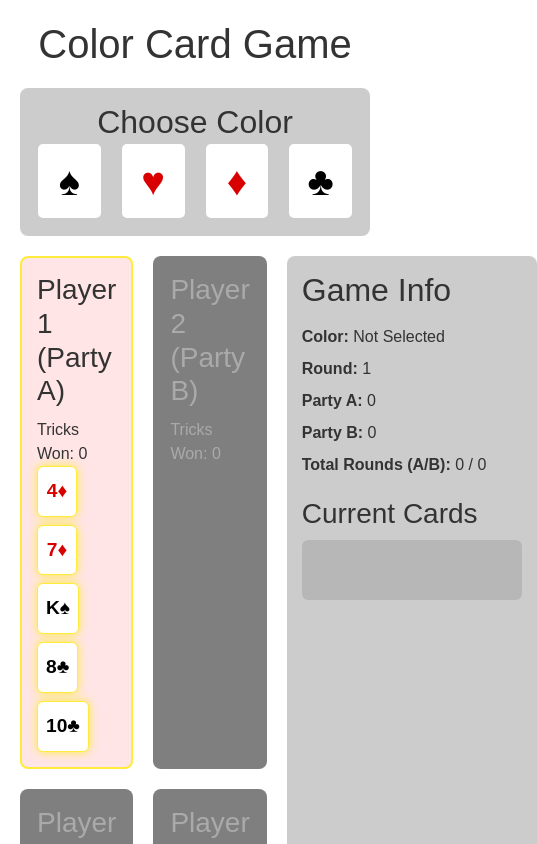
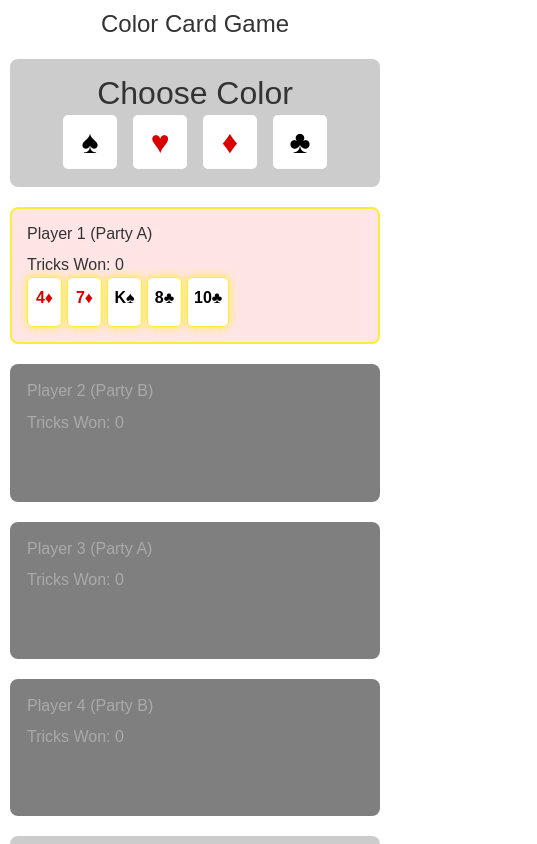
Before and after one commit to murtazaalmas/Dubai, an Angular app: page / in a window 390 px wide. Shown: the top 844 px of the page, 537 px wide, since content can reach past the window. Built offline with nearby package versions, Linux system fonts and the light colour scheme.

Commit message:
card game 6

```diff
--- a/src/app/components/color-game/color-game.component.html
+++ b/src/app/components/color-game/color-game.component.html
@@ -28,8 +28,8 @@
         <p>Tricks Won: {{ player.tricksWon.length }}</p>
         <div class="player-hand">
           <div *ngFor="let card of player.hand" class="card"
-            [class.playable]="isCardPlayable(card, player.hand) && gameState.players[gameState.currentPlayerIndex].id === player.id"
-            [class.disabled]="!isCardPlayable(card, player.hand) && gameState.players[gameState.currentPlayerIndex].id === player.id"
+            [class.playable]="isCardPlayable(card, player.hand) && gameState.players[gameState.currentPlayerIndex].id === player.id && !cardPlayInProgress"
+            [class.disabled]="(!isCardPlayable(card, player.hand) && gameState.players[gameState.currentPlayerIndex].id === player.id) || cardPlayInProgress"
             [class.red-card]="card.suit === Suit.Hearts || card.suit === Suit.Diamonds"
             [class.trump-card]="card.suit === gameState.trumpSuit" (click)="playCard(player, card)">
 
--- a/src/app/components/color-game/color-game.component.scss
+++ b/src/app/components/color-game/color-game.component.scss
@@ -229,3 +229,56 @@
     }
   }
 }
+
+// Responsive Design
+@media (max-width: 992px) {
+  .game-board {
+    flex-direction: column;
+  }
+
+  .players-container {
+    grid-template-columns: 1fr; // Stack players on smaller screens
+  }
+
+  .game-info {
+    flex-basis: auto; // Allow game info to take full width
+  }
+}
+
+@media (max-width: 768px) {
+  .trump-selection .suits {
+    flex-wrap: wrap; // Allow suit buttons to wrap
+    gap: 10px;
+
+    .suit-btn {
+      font-size: 2em;
+      padding: 10px;
+      width: 60px;
+      height: 60px;
+    }
+  }
+
+  .card {
+    font-size: 1em;
+    padding: 8px 6px;
+    min-width: 35px;
+  }
+
+  .player-hand {
+    gap: 5px;
+  }
+}
+
+@media (max-width: 576px) {
+  .game-container {
+    padding: 10px;
+  }
+
+  .game-header h1 {
+    font-size: 1.5em;
+  }
+
+  .player-area h3 {
+    font-size: 1em;
+  }
+}
--- a/src/app/components/color-game/color-game.component.ts
+++ b/src/app/components/color-game/color-game.component.ts
@@ -15,6 +15,7 @@ export class ColorGameComponent implements OnInit {
   RankValue = RankValue; // Make enum available in the template
   Suit = Suit; // Make enum available in the template
   gameState!: GameState;
+  cardPlayInProgress = false;
 
   constructor(private messageService: MessageService) {}
 
@@ -129,7 +130,9 @@ export class ColorGameComponent implements OnInit {
     this.messageService.showMessage(`Player ${this.gameState.players[this.gameState.currentPlayerIndex].name}'s turn to start.`);
   }
 
-    playCard(player: Player, card: Card): void {
+      playCard(player: Player, card: Card): void {
+    if (this.cardPlayInProgress) return; // Prevent playing multiple cards
+
     const currentPlayer = this.gameState.players[this.gameState.currentPlayerIndex];
 
     if (player.id !== currentPlayer.id) {
@@ -144,7 +147,9 @@ export class ColorGameComponent implements OnInit {
 
     // Basic validation
     if (this.gameState.gamePhase !== 'playing') return;
-    if (!this.isCardPlayable(card, player.hand)) return;
+        if (!this.isCardPlayable(card, player.hand)) return;
+
+    this.cardPlayInProgress = true; // Lock card play
 
     // Move card from hand to trick
     player.hand = player.hand.filter(c => c !== card);
@@ -157,11 +162,13 @@ export class ColorGameComponent implements OnInit {
 
     // Check if trick is complete
     if (this.gameState.currentTrick.cards.length === 4) {
-      this.evaluateTrick();
+            this.evaluateTrick();
     } else {
       // Advance to next player
+            // Advance to next player
       this.gameState.currentPlayerIndex = (this.gameState.currentPlayerIndex + 1) % 4;
       this.messageService.showMessage(`Player ${this.gameState.players[this.gameState.currentPlayerIndex].name}'s turn.`);
+      this.cardPlayInProgress = false; // Unlock for next player
     }
   }
 
@@ -270,11 +277,14 @@ export class ColorGameComponent implements OnInit {
             }
           }
         }
-        this.endRound();
+                this.endRound();
+        this.cardPlayInProgress = false; // Unlock for new round/game
       } else {
         // Winner of the trick starts the next one
+                // Winner of the trick starts the next one
         this.gameState.currentPlayerIndex = this.gameState.players.findIndex(p => p.id === winner.id);
         this.gameState.currentTrick = { cards: [] };
+        this.cardPlayInProgress = false; // Unlock for next trick
       }
     }, 1500); // Delay for user to see the trick
   }
--- a/src/app/components/trump-suit-display/trump-suit-display.component.scss
+++ b/src/app/components/trump-suit-display/trump-suit-display.component.scss
@@ -15,6 +15,18 @@
 .trump-icon {
   font-size: 20rem;
   animation: fadeInZoomOut 2.5s forwards;
+}
+
+@media (max-width: 768px) {
+  .trump-icon {
+    font-size: 15rem;
+  }
+}
+
+@media (max-width: 576px) {
+  .trump-icon {
+    font-size: 10rem;
+  }
 }
 
 .spades, .clubs {
```
